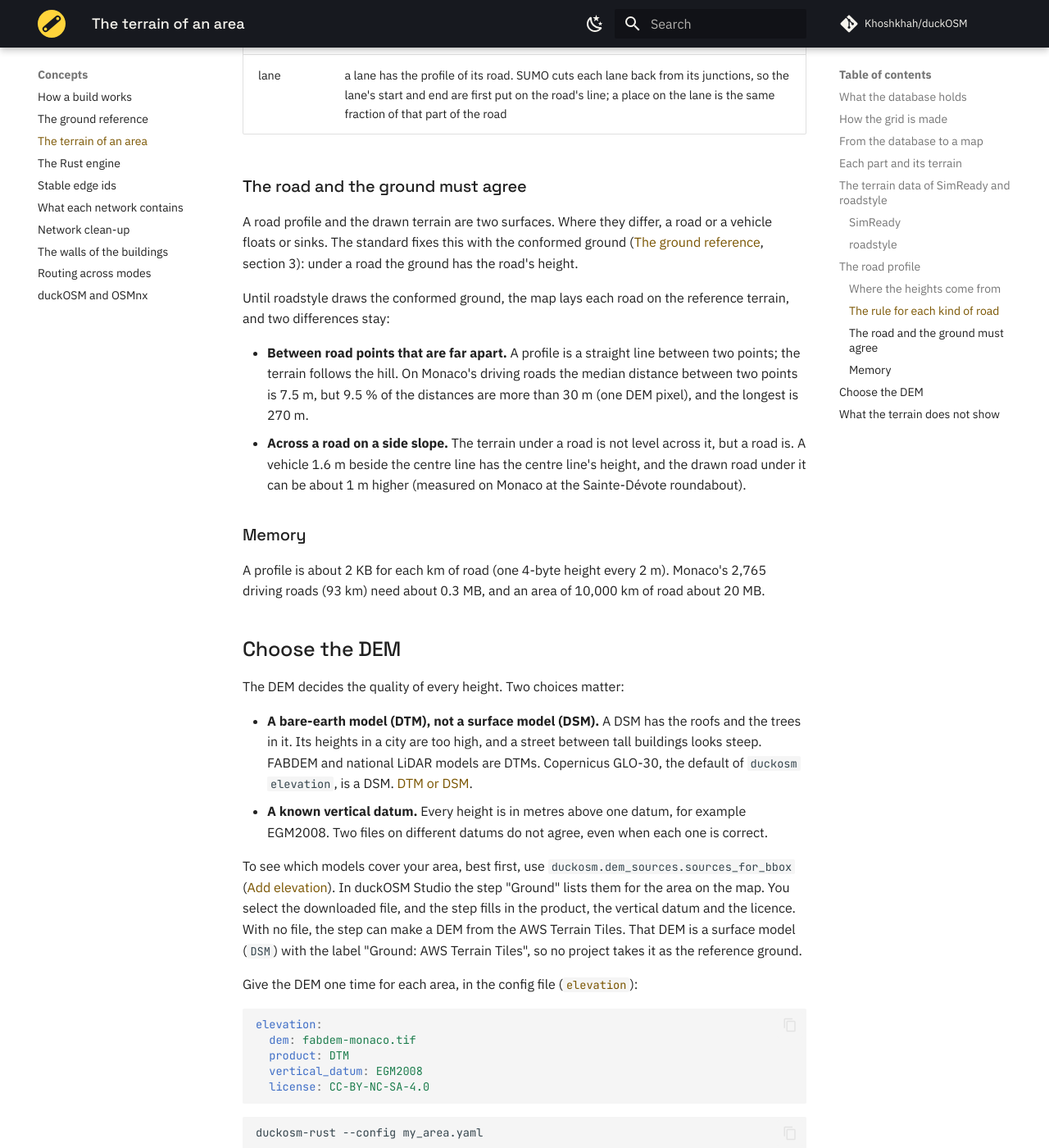
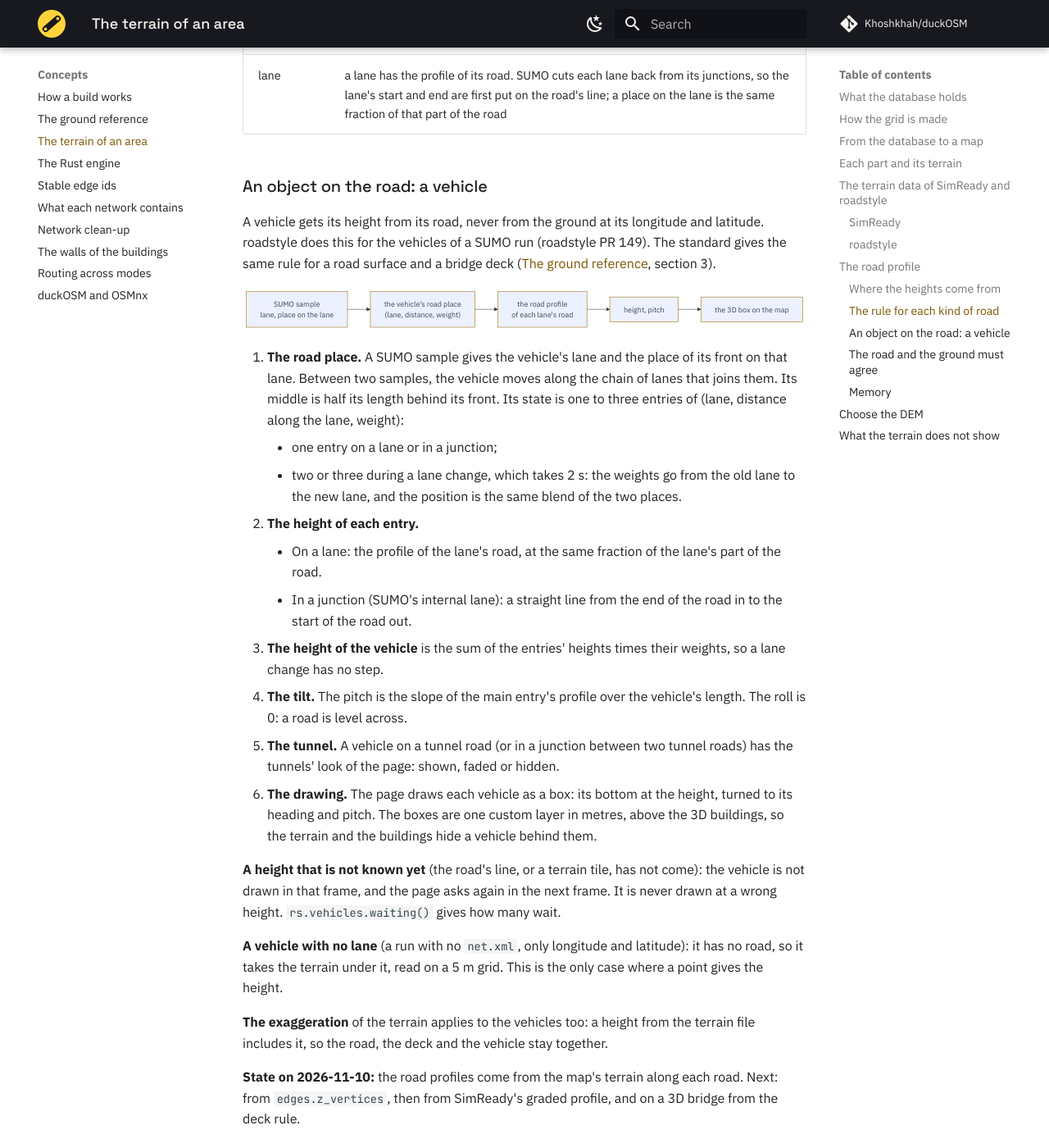
Before and after one commit to Khoshkhah/duckOSM, an MkDocs documentation site: the page built from docs/concepts/terrain.md, in a window 1280 px wide and 1400 px high, scrolled down 9308 px. Shown: the whole window at 82% size. Built offline with MkDocs 1.6.1 and Material for MkDocs 9.7.7, drawn with Linux system fonts in a browser that asks for light colours; comment, search, counter and statistics services are not loaded.

Commit message:
Docs: how a vehicle on the road gets its height
The road place (lane, distance, weight), the height of each entry on a
lane and in a junction, the blend in a lane change, the pitch and roll,
the tunnel look, the drawing, a height not known yet, a vehicle with no
lane, the exaggeration, and the state.

Co-Authored-By: Claude Opus 5.5 <noreply@anthropic.com>

````diff
--- a/docs/concepts/terrain.md
+++ b/docs/concepts/terrain.md
@@ -155,6 +155,48 @@ A reader takes the first source that it has, in this order, and the page says wh
 | junction | there is no drawn road inside a junction: the height goes in a straight line from the end of the road in to the start of the road out (SimReady: from the stop line of the road in to the stop line of the road out) |
 | lane | a lane has the profile of its road. SUMO cuts each lane back from its junctions, so the lane's start and end are first put on the road's line; a place on the lane is the same fraction of that part of the road |
 
+### An object on the road: a vehicle
+
+A vehicle gets its height from its road, never from the ground at its longitude and latitude. roadstyle does this for the vehicles
+of a SUMO run (roadstyle PR 149). The standard gives the same rule for a road surface and a bridge deck
+([The ground reference](ground-reference.md), section 3).
+
+```mermaid
+flowchart LR
+  F["SUMO sample<br/>lane, place on the lane"] --> P["the vehicle's road place<br/>(lane, distance, weight)"]
+  P --> R["the road profile<br/>of each lane's road"]
+  R --> Z["height, pitch"]
+  Z --> D["the 3D box on the map"]
+```
+
+1. **The road place.** A SUMO sample gives the vehicle's lane and the place of its front on that lane. Between two samples, the
+   vehicle moves along the chain of lanes that joins them. Its middle is half its length behind its front. Its state is one to three
+   entries of (lane, distance along the lane, weight):
+    - one entry on a lane or in a junction;
+    - two or three during a lane change, which takes 2 s: the weights go from the old lane to the new lane, and the position is the
+      same blend of the two places.
+2. **The height of each entry.**
+    - On a lane: the profile of the lane's road, at the same fraction of the lane's part of the road.
+    - In a junction (SUMO's internal lane): a straight line from the end of the road in to the start of the road out.
+3. **The height of the vehicle** is the sum of the entries' heights times their weights, so a lane change has no step.
+4. **The tilt.** The pitch is the slope of the main entry's profile over the vehicle's length. The roll is 0: a road is level across.
+5. **The tunnel.** A vehicle on a tunnel road (or in a junction between two tunnel roads) has the tunnels' look of the page:
+   shown, faded or hidden.
+6. **The drawing.** The page draws each vehicle as a box: its bottom at the height, turned to its heading and pitch. The boxes are
+   one custom layer in metres, above the 3D buildings, so the terrain and the buildings hide a vehicle behind them.
+
+**A height that is not known yet** (the road's line, or a terrain tile, has not come): the vehicle is not drawn in that frame, and
+the page asks again in the next frame. It is never drawn at a wrong height. `rs.vehicles.waiting()` gives how many wait.
+
+**A vehicle with no lane** (a run with no `net.xml`, only longitude and latitude): it has no road, so it takes the terrain under it,
+read on a 5 m grid. This is the only case where a point gives the height.
+
+**The exaggeration** of the terrain applies to the vehicles too: a height from the terrain file includes it, so the road, the
+deck and the vehicle stay together.
+
+**State on 2026-11-10:** the road profiles come from the map's terrain along each road. Next: from `edges.z_vertices`, then from
+SimReady's graded profile, and on a 3D bridge from the deck rule.
+
 ### The road and the ground must agree
 
 A road profile and the drawn terrain are two surfaces. Where they differ, a road or a vehicle floats or sinks. The standard fixes
````
